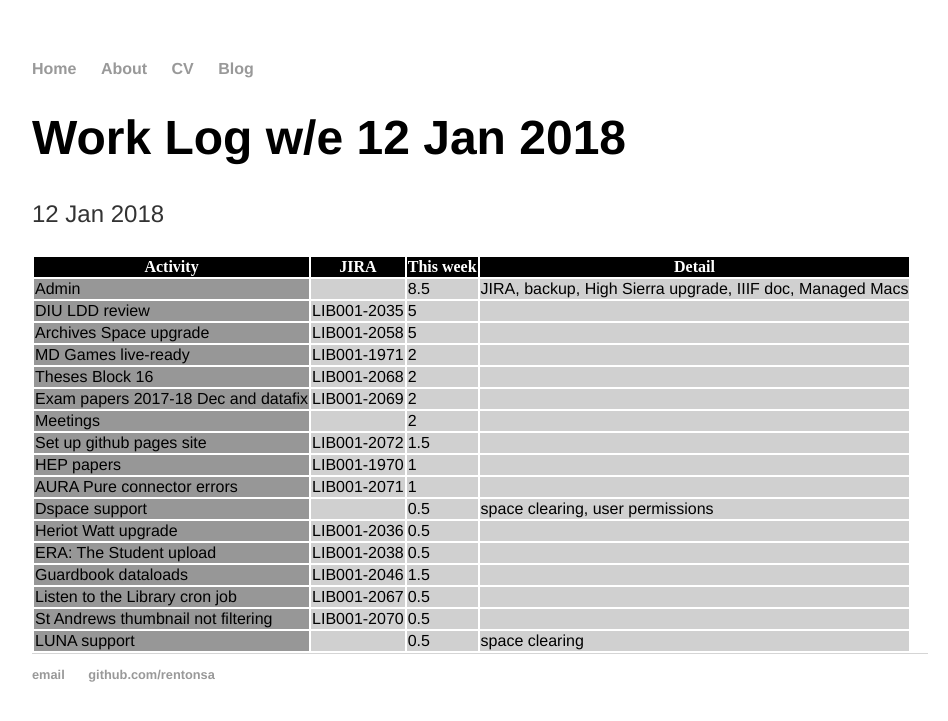
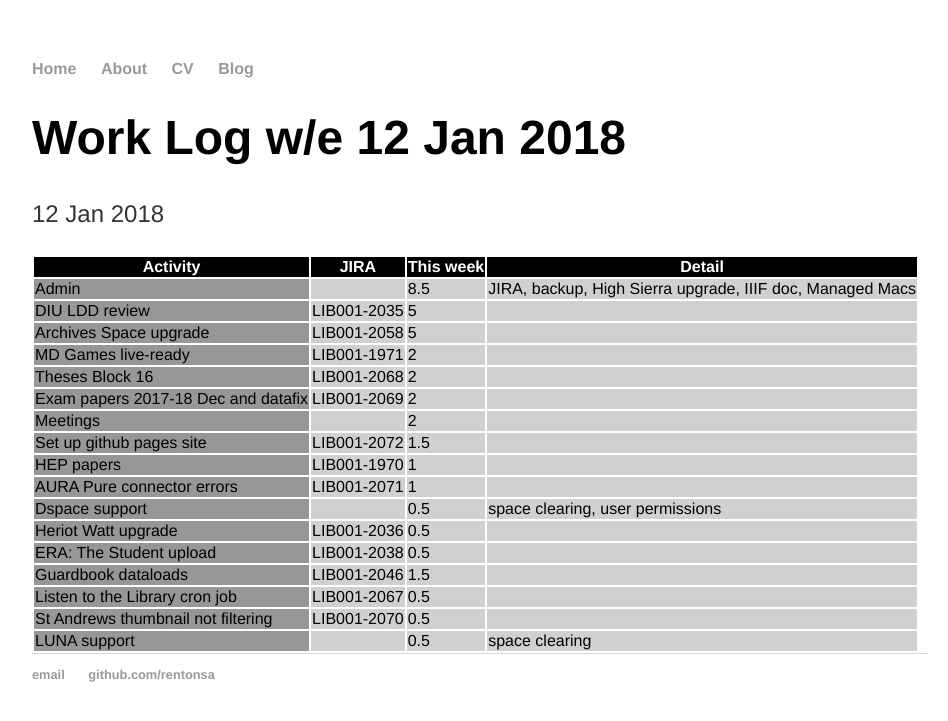
Before and after one commit to rentonsa/rentonsa.github.io, a Jekyll site: the page built from _posts/2018-01-12-work-this-week.md, in a window 1280 px wide. Shown: the top 721 px of the page, without its empty margins (160-1108 px from the left). Built offline with Jekyll 4.4.1, drawn with Linux system fonts in a browser that asks for light colours.

Commit message:
CSS change

```diff
--- a/_posts/2018-01-12-work-this-week.md
+++ b/_posts/2018-01-12-work-this-week.md
@@ -4,8 +4,7 @@ title: "Work Log w/e 12 Jan 2018"
 date: 2018-01-12
 ---
 
-<!--<table class="display">-->
-<table class="sortable">
+<table class="display">
  <thead>
    <tr>
      <th>Activity</th>
--- a/css/main.css
+++ b/css/main.css
@@ -37,6 +37,7 @@
 {
     color:#fff;
     background-color:#000;
+    font-family:'Helvetica', 'Arial', 'Sans-Serif';
 }
 p {
     font-size: 1.5em;
```
